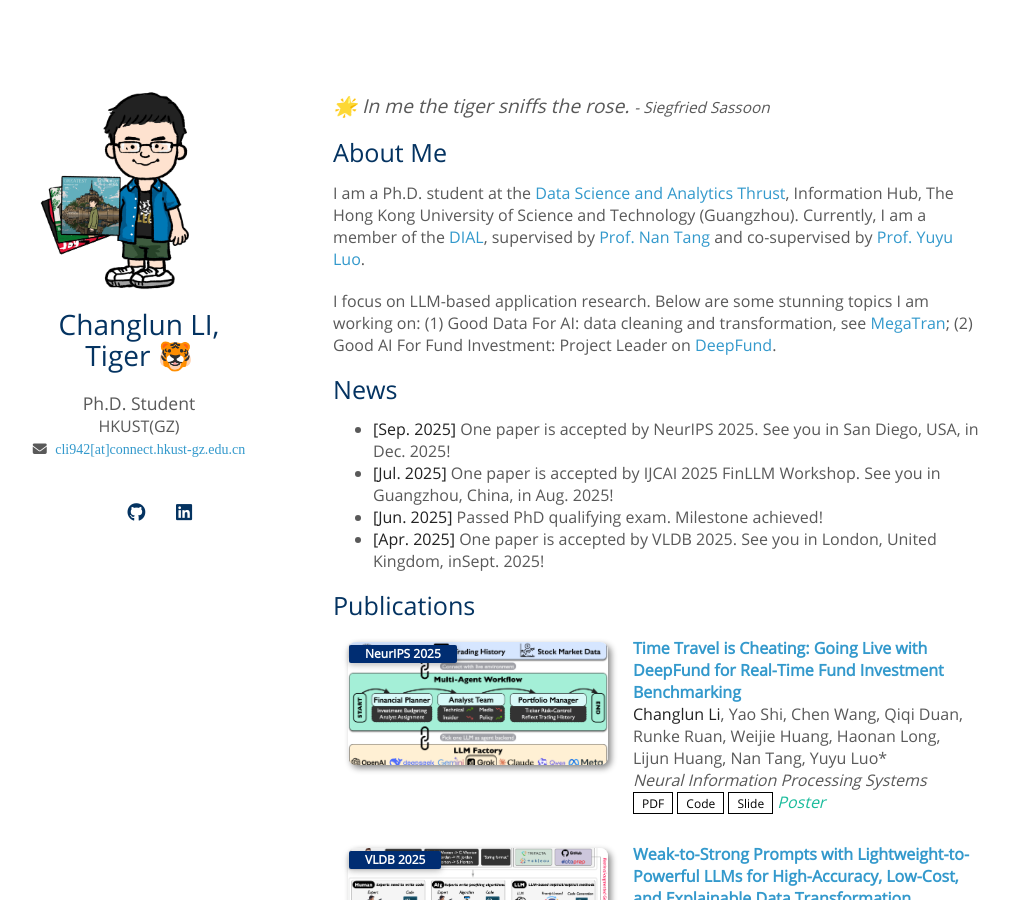
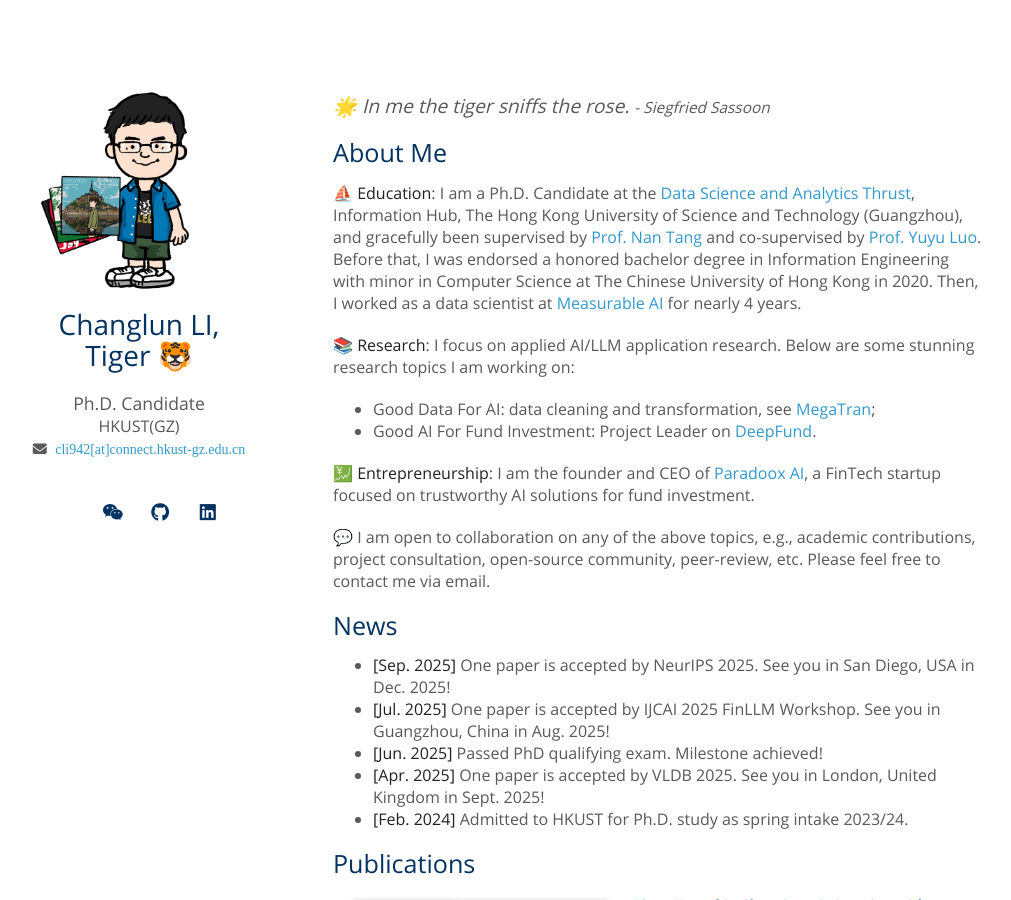
Before and after one commit to tigerlcl/tigerlcl.github.io, a Jekyll site: the page built from index.md, in a window 1280 px wide and 900 px high. Shown: the whole window, without its empty margins (137-1148 px from the left). Built offline with Jekyll 4.4.1, drawn with Linux system fonts in a browser that asks for light colours; a style sheet for code colours, icons or effects is not loaded.

Commit message:
update about me

```diff
--- a/_config.yml
+++ b/_config.yml
@@ -1,6 +1,6 @@
 # Basic Information
 title: Changlun LI, Tiger
-position: Ph.D. Student
+position: Ph.D. Candidate
 affiliation: HKUST(GZ)
 email: cli942[at]connect.hkust-gz.edu.cn
 
@@ -14,6 +14,7 @@ canonical: https://tigerlcl.github.io/
 # If you don't need one of them, you may delete the corresponding line.
 google_scholar: https://scholar.google.com/citations?user=qzEce6IAAAAJ&hl=en
 # cv_link: assets/files/curriculum_vitae.pdf
+wechat: High-On_Life
 github_link: https://github.com/tigerlcl
 linkedin: https://www.linkedin.com/in/changlunli0718/
 # twitter: https://twitter.com/
--- a/_layouts/homepage.html
+++ b/_layouts/homepage.html
@@ -92,6 +92,12 @@
         </a>
         {% endif %}
 
+        {% if site.wechat %}
+        <a style="margin: 0 5px 0 0" href="{{ site.wechat }}">
+          <i class="fa-brands fa-weixin"></i>
+        </a>
+        {% endif %}
+
         {% if site.github_link %}
         <a style="margin: 0 5px 0 0" href="{{ site.github_link }}">
           <i class="fab fa-github"></i>
--- a/index.md
+++ b/index.md
@@ -9,18 +9,22 @@ layout: homepage
 
 
 ## About Me
+⛵️ **Education**: I am a Ph.D. Candidate at the [Data Science and Analytics Thrust](https://dsa.hkust-gz.edu.cn/), Information Hub, The Hong Kong University of Science and Technology (Guangzhou), and gracefully been supervised by [Prof. Nan Tang](https://nantang.github.io/) and co-supervised by [Prof. Yuyu Luo](https://luoyuyu.vip/). Before that, I was endorsed a honored bachelor degree in Information Engineering with minor in Computer Science at The Chinese University of Hong Kong in 2020. Then, I worked as a data scientist at [Measurable AI](https://www.measurable.ai/) for nearly 4 years.
 
-I am a Ph.D. student at the [Data Science and Analytics Thrust](https://dsa.hkust-gz.edu.cn/), Information Hub, The Hong Kong University of Science and Technology (Guangzhou).
-Currently, I am a member of the [DIAL](https://github.com/HKUSTDial), supervised by [Prof. Nan Tang](https://nantang.github.io/) and co-supervised by [Prof. Yuyu Luo](https://luoyuyu.vip/).
-<!-- Also, I am the founder and CEO of [Paradoox AI](https://paradoox.ai/), a FinTech startup company focused on AI-driven fund investment and evaluation. -->
+📚 **Research**: I focus on applied AI/LLM application research. Below are some stunning research topics I am working on:
+- Good Data For AI: data cleaning and transformation, see [MegaTran](https://github.com/HKUSTDial/megatran);
+- Good AI For Fund Investment: Project Leader on [DeepFund](https://github.com/HKUSTDial/DeepFund).
 
-I focus on LLM-based application research. Below are some stunning topics I am working on: (1) Good Data For AI: data cleaning and transformation, see [MegaTran](https://github.com/HKUSTDial/megatran); (2) Good AI For Fund Investment: Project Leader on [DeepFund](https://github.com/HKUSTDial/DeepFund).
+💹 **Entrepreneurship**: I am the founder and CEO of [Paradoox AI](https://paradoox.ai/), a FinTech startup focused on trustworthy AI solutions for fund investment.
+
+💬 I am open to collaboration on any of the above topics, e.g., academic contributions, project consultation, open-source community, peer-review, etc. Please feel free to contact me via email.
 
 ## News
-- **[Sep. 2025]** One paper is accepted by NeurIPS 2025. See you in San Diego, USA, in Dec. 2025!
-- **[Jul. 2025]** One paper is accepted by IJCAI 2025 FinLLM Workshop. See you in Guangzhou, China, in Aug. 2025!
+- **[Sep. 2025]** One paper is accepted by NeurIPS 2025. See you in San Diego, USA in Dec. 2025!
+- **[Jul. 2025]** One paper is accepted by IJCAI 2025 FinLLM Workshop. See you in Guangzhou, China in Aug. 2025!
 - **[Jun. 2025]** Passed PhD qualifying exam. Milestone achieved!
-- **[Apr. 2025]** One paper is accepted by VLDB 2025. See you in London, United Kingdom, inSept. 2025!
+- **[Apr. 2025]** One paper is accepted by VLDB 2025. See you in London, United Kingdom in Sept. 2025!
+- **[Feb. 2024]** Admitted to HKUST for Ph.D. study as spring intake 2023/24.
 
 {% include_relative _includes/publications.md %}
 
```
